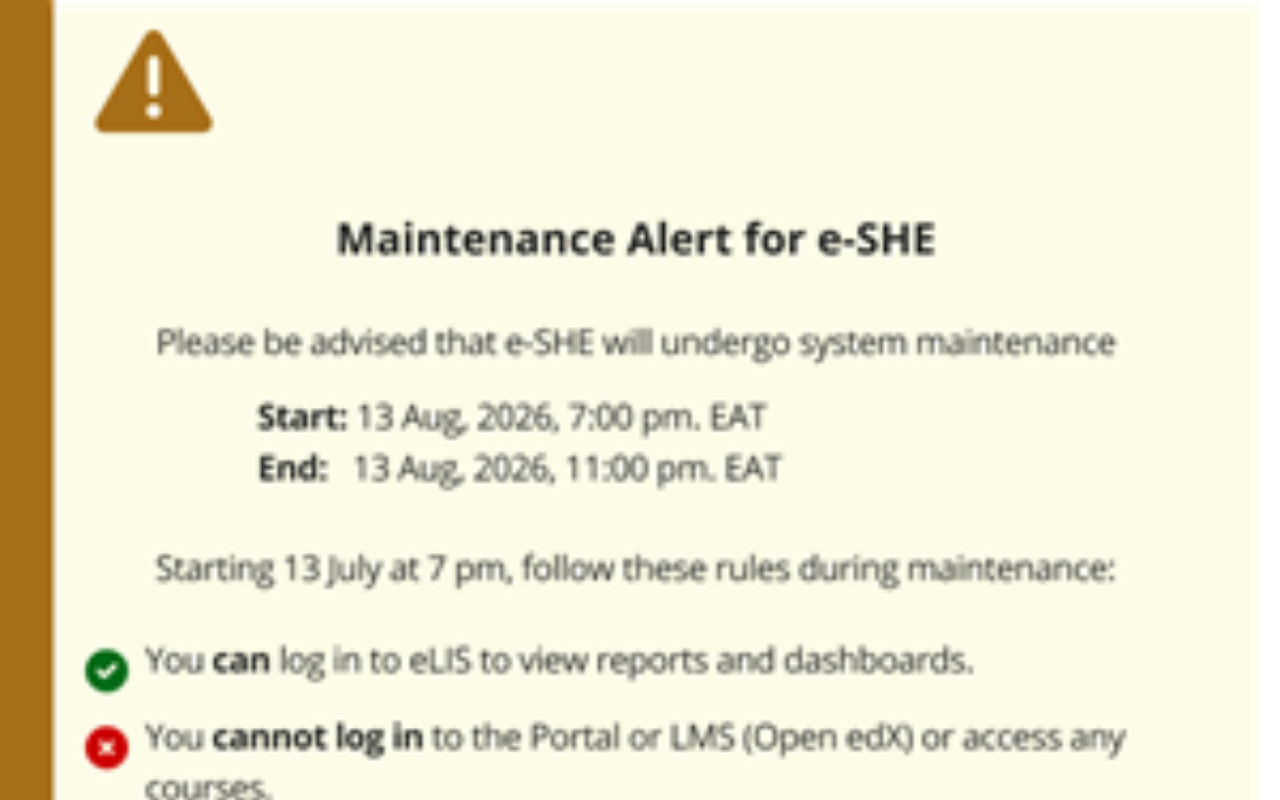
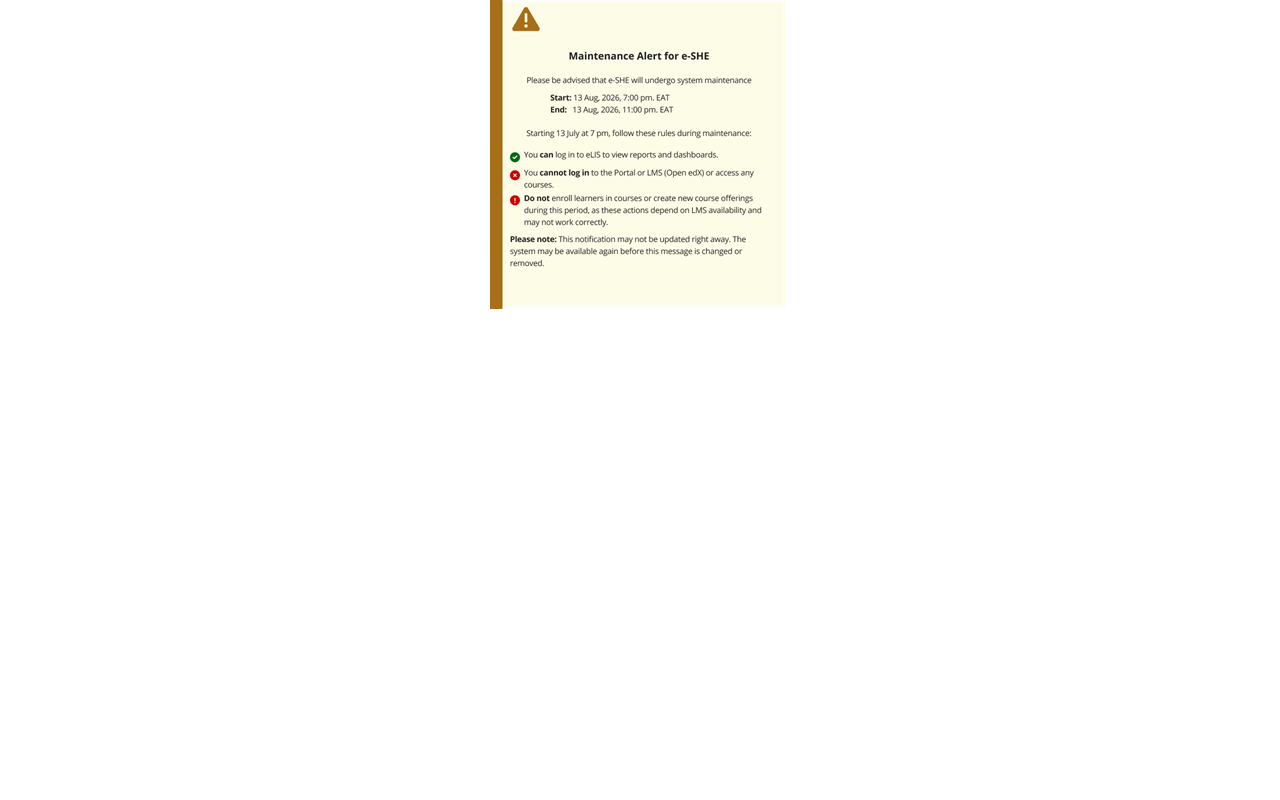
Before and after one commit to emangan1/salesforce-assets, a plain HTML site: page index.html in a window 1280 px wide. Shown: the top 800 px of the page. Drawn offline with Linux system fonts and the light colour scheme.

Commit message:
Update index.html

```diff
--- a/index.html
+++ b/index.html
@@ -3,17 +3,25 @@
 <head>
 <meta charset="utf-8">
 <meta name="viewport" content="width=device-width, initial-scale=1">
-  <title>Maintenance Banner</title>
 <style>
   html, body {
     margin: 0;
     padding: 0;
-      background: white;
+    background: #fff;
+    overflow: hidden;
   }
+
+  body {
+    display: flex;
+    justify-content: center;
+    align-items: flex-start;
+  }
+
   img {
+    width: 100%;
+    max-width: 300px;
+    height: auto;
     display: block;
-      width: 100%;
-      height: auto;
   }
 </style>
 </head>
```
Lines whose indentation alone changed are shown as unchanged.
